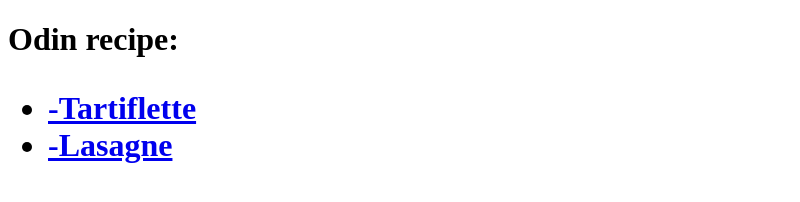
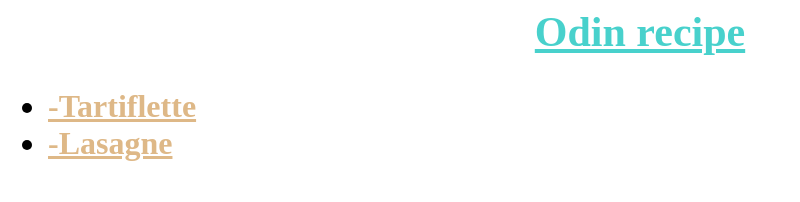
Before and after one commit to ConPaititifePleiyeur/odin-recipes, a plain HTML site: page index.html in a window 1280 px wide. Shown: the whole page, without its empty margins (0-800 px from the left). Drawn offline with Linux system fonts and the light colour scheme.

Commit message:
Ajout du style avec css

```diff
--- a/index.html
+++ b/index.html
@@ -1,6 +1,7 @@
 <!DOCTYPE html>
 <html lang="en">
  <head>
+        <link rel="stylesheet" href="styles.css">
         <meta charset="UTF-8">
         <title>
             Odin recipe
@@ -8,9 +9,9 @@
 </head>
 <body>
 
-<h1>
-            Odin recipe:
-    </h1>
+<header>
+    Odin recipe
+</header>
 <h1>
     <ul>
     <li>
--- /dev/null
+++ b/styles.css
@@ -0,0 +1,20 @@
+li{
+    text-align:start;
+}
+
+header{
+    font-size : 42px ;
+    font-weight: 600;
+    text-align: center;
+    text-decoration: underline;
+    color:mediumturquoise
+
+}
+
+a{
+    color:burlywood
+}
+
+img{
+    padding:10%
+}
```
Also changed, not shown: recipes/tartiflette.html (+5 -1 lines). Lines whose indentation alone changed are shown as unchanged.
